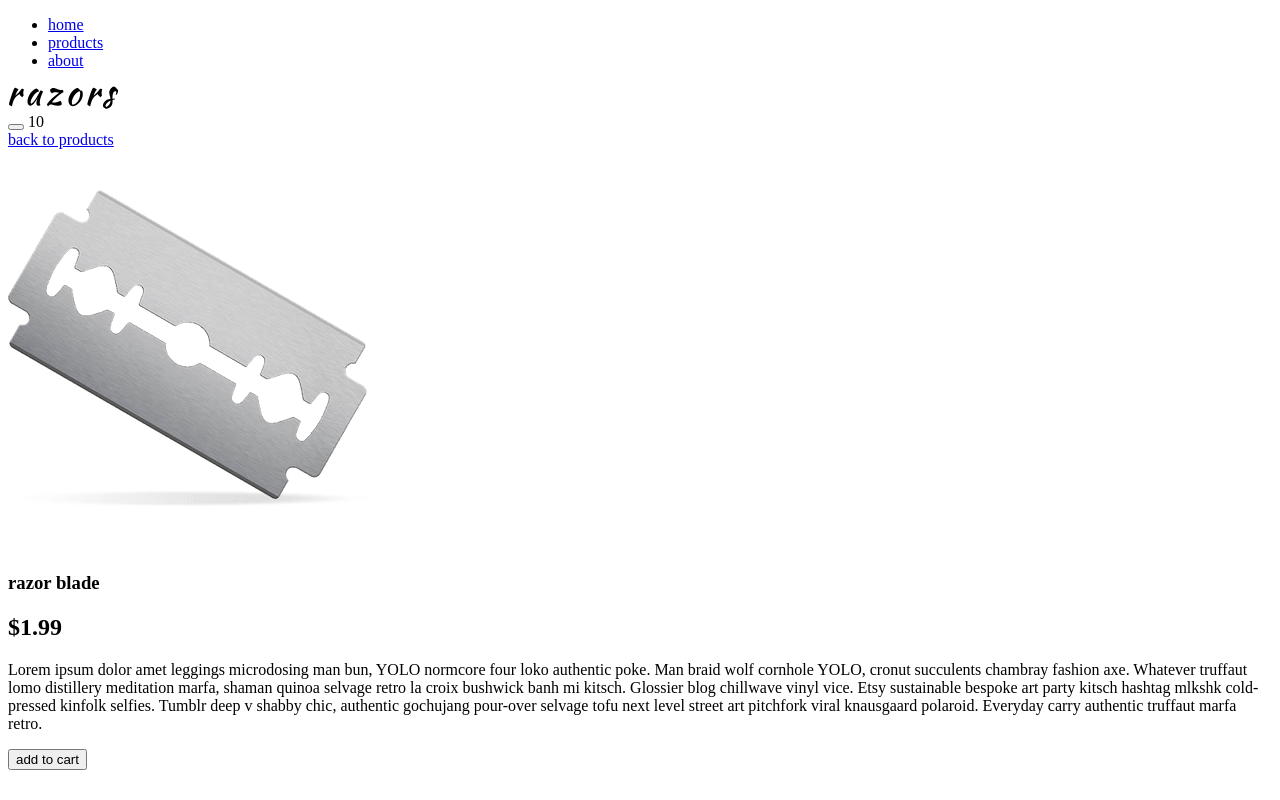
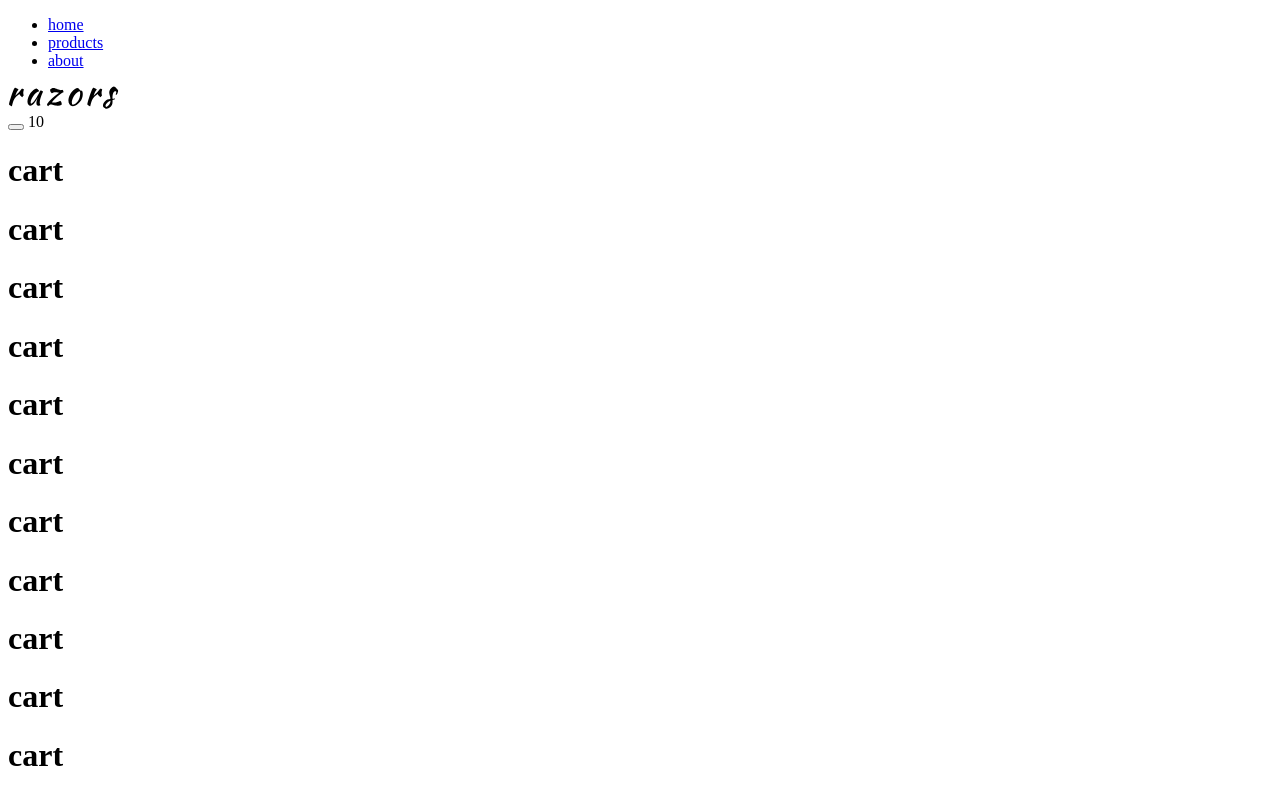
Before and after one commit to Altofogant/razors-ecommerce-svelte, a Svelte app: page /products/1 in a window 1280 px wide. Both pictures are taken after a click on the button 16 px from the left and 127 px from the top of the page. Shown: the top 800 px of the page. Built offline with nearby package versions, Linux system fonts and the light colour scheme; the HTML template or start-up script is replaced by a standard one.

Commit message:
added cart toggle open to cart icon and add to cart button

```diff
--- a/src/App.svelte
+++ b/src/App.svelte
@@ -11,6 +11,7 @@
 	//components
 	import Navbar from './components/Navbar/Navbar.svelte';
 	import Sidebar from './components/Navbar/Sidebar.svelte';
+	import Cart from './components/Cart/Cart.svelte';
 	//global store
 	import globalStore from './stores/globalStore.js';
 	console.log(globalStore);
@@ -22,6 +23,9 @@
 	{#if $globalStore.sidebar}
 		<Sidebar />
 	{/if}
+	{#if $globalStore.cart}
+		<Cart />
+	{/if}
 	<Route path="/" component={Home} />
 	<Route path="/about" component={About} />
 	<Route path="/login" component={Login} />
--- /dev/null
+++ b/src/components/Cart/Cart.svelte
@@ -0,0 +1,16 @@
+<h1>cart</h1>
+<h1>cart</h1>
+<h1>cart</h1>
+<h1>cart</h1>
+<h1>cart</h1>
+<h1>cart</h1>
+<h1>cart</h1>
+<h1>cart</h1>
+<h1>cart</h1>
+<h1>cart</h1>
+<h1>cart</h1>
+<h1>cart</h1>
+<h1>cart</h1>
+<h1>cart</h1>
+<h1>cart</h1>
+<h1>cart</h1>
--- a/src/components/Cart/CartButton.svelte
+++ b/src/components/Cart/CartButton.svelte
@@ -1,6 +1,10 @@
+<script>
+    import globalStore from '../../stores/globalStore';
+</script>
+
 <div class="btn-cart-container">
     <button class="btn-cart-toggle" on:click={() => {
-        console.log('cart items');
+        globalStore.toggleItem('cart', true);
     }}>
         <i class="fas fa-cart-plus"></i>
     </button>
--- a/src/pages/ProductTemplate.svelte
+++ b/src/pages/ProductTemplate.svelte
@@ -5,6 +5,7 @@
     import products from '../stores/defaultProducts';
     import Loading from '../components/Loading.svelte';
     import {link} from 'svelte-routing';
+    import globalStore from '../stores/globalStore';
 
     $: product = $products.find(item => item.id === parseInt(id));
 </script>
@@ -27,7 +28,7 @@
             <h2>${product.price}</h2>
             <p>{product.description}</p>
             <button class="btn btn-primary btn-block" on:click={() => {
-                console.log('add to cart');
+                globalStore.toggleItem('cart', true);
             }}>add to cart</button>
         </article>
     </div>
```
